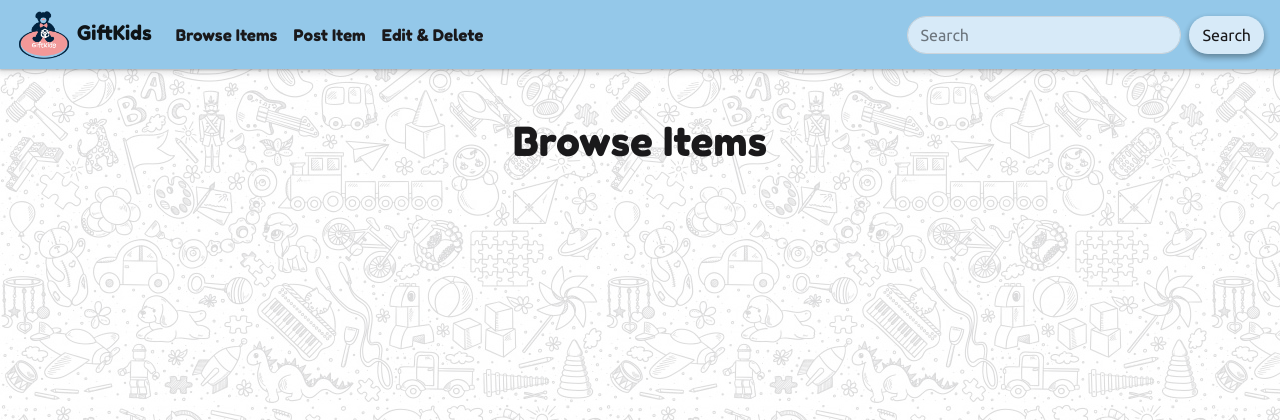
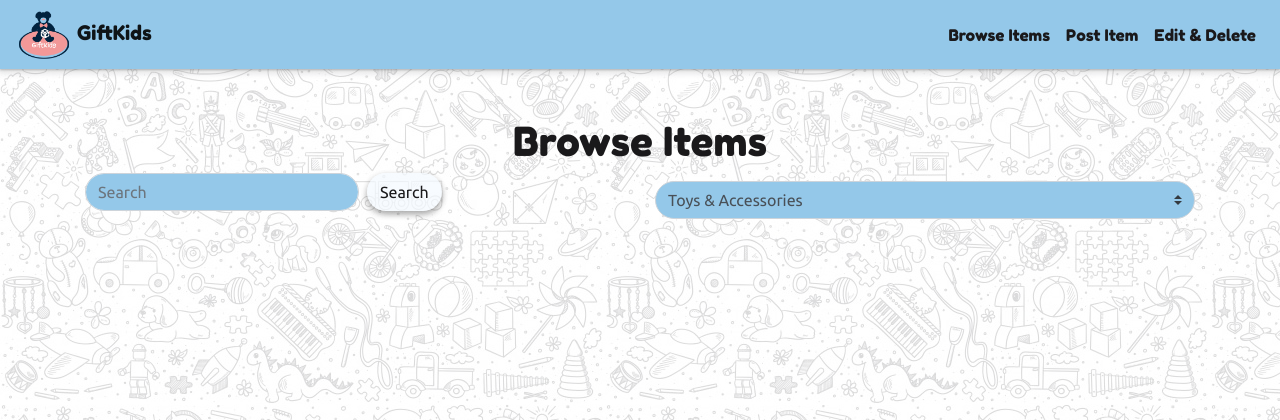
Before and after one commit to 4forces/CI-MS3-project3, a Flask app: page /browse in a window 1280 px wide. Shown: the top 420 px of the page. Run offline with Flask 2, Linux system fonts and the light colour scheme; data that the repository does not hold is empty; some libraries are stand-ins or nearby versions.

Commit message:
Move search bar to browse_items page

```diff
--- a/static/main.css
+++ b/static/main.css
@@ -118,8 +118,8 @@ a:link, a:visited, a:hover, a:active {
   box-shadow: rgba(5, 5, 5, 0.16) 0px 3px 6px, rgba(0, 0, 0, 0.23) 0px 3px 6px;
 }
 
-#search-bar {
-  background-color: rgba(244,250,255,0.7);
+.search-bar {
+  background-color: #94c8e9;
   border-radius: 1.5rem;
 }
 
--- a/templates/base.template.html
+++ b/templates/base.template.html
@@ -32,18 +32,18 @@
                 <span class="navbar-toggler-icon"></span>
             </button>
             <div class="collapse navbar-collapse" id="navbarNavAltMarkup">
-                <div class="navbar-nav mr-auto">
-                <a class="nav-item nav-link" href="{{ url_for('browse_items') }}">Browse Items<span class="sr-only">(current)</span></a>
-                <a class="nav-item nav-link" href="{{ url_for('show_post_items') }}">Post Item</a>
-                <a class="nav-item nav-link" href="{{ url_for('item_list') }}">Edit & Delete</a>
-                <a class="nav-item nav-link" hidden href="{{ url_for('login') }}">Login</a>
+                <div class="navbar-nav ml-auto">
+                    <a class="nav-item nav-link" href="{{ url_for('browse_items') }}">Browse Items<span class="sr-only">(current)</span></a>
+                    <a class="nav-item nav-link" href="{{ url_for('show_post_items') }}">Post Item</a>
+                    <a class="nav-item nav-link" href="{{ url_for('item_list') }}">Edit & Delete</a>
+                    <a class="nav-item nav-link" hidden href="{{ url_for('login') }}">Login</a>
                 <a class="nav-item nav-link" hidden href="{{ url_for('register') }}">Register</a>
                 </div>
 
-                <form class="form-inline my-2 my-lg-0">
+                <!-- <form class="form-inline my-2 my-lg-0">
                     <input class="form-control mr-sm-2" id="search-bar" type="search" placeholder="Search" aria-label="Search">
                     <button class="btn my-2 my-sm-0" id="search-button" type="submit">Search</button>
-                </form>
+                </form> -->
             <div>
         </nav>
 
--- a/templates/browse_items.template.html
+++ b/templates/browse_items.template.html
@@ -9,6 +9,26 @@
             <div class="col-8 text-center">
                 <h1>Browse Items</h1>
             </div>
+        </div>
+
+
+        <div class="row justify-content-center">
+            <div class="col">
+                <form class="form-inline my-2 my-lg-0">
+                    <input class="form-control mr-sm-2 search-bar" type="search" placeholder="Search" aria-label="Search">
+                    <button class="btn my-2 my-sm-0" id="search-button" type="submit">Search</button>
+                </form>
+            </div>
+            <div class="col">
+                <select class="custom-select my-2 search-bar" name="search">
+                    <option value="Toys & Accessories">Toys & Accessories</option>
+                    <option value="Clothes & Wardrobe">Clothes & Wardrobe</option>
+                    <option value="Maternity (E.g. Pumps, Nursing pads)">Maternity (E.g. Pumps, Nursing pads)</option>
+                    <option value="Accessories (E.g. Strollers, Car seats)">Accessories (E.g. Strollers, Car seats)</option>
+                    <option value="Others">Others</option>
+                </select>
+            </div>
+
         </div>
 
         <div class="row justify-content-center text-center">
```
